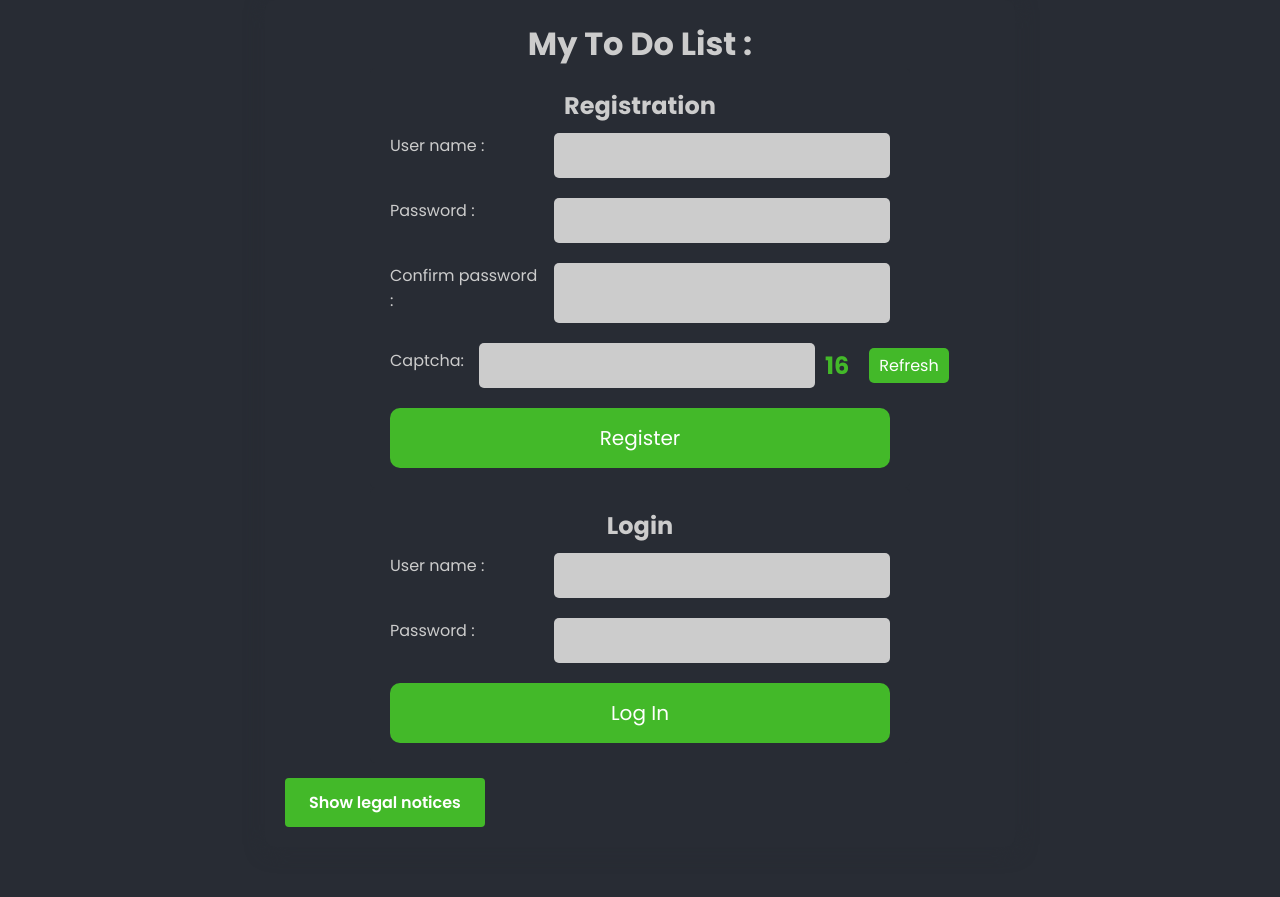
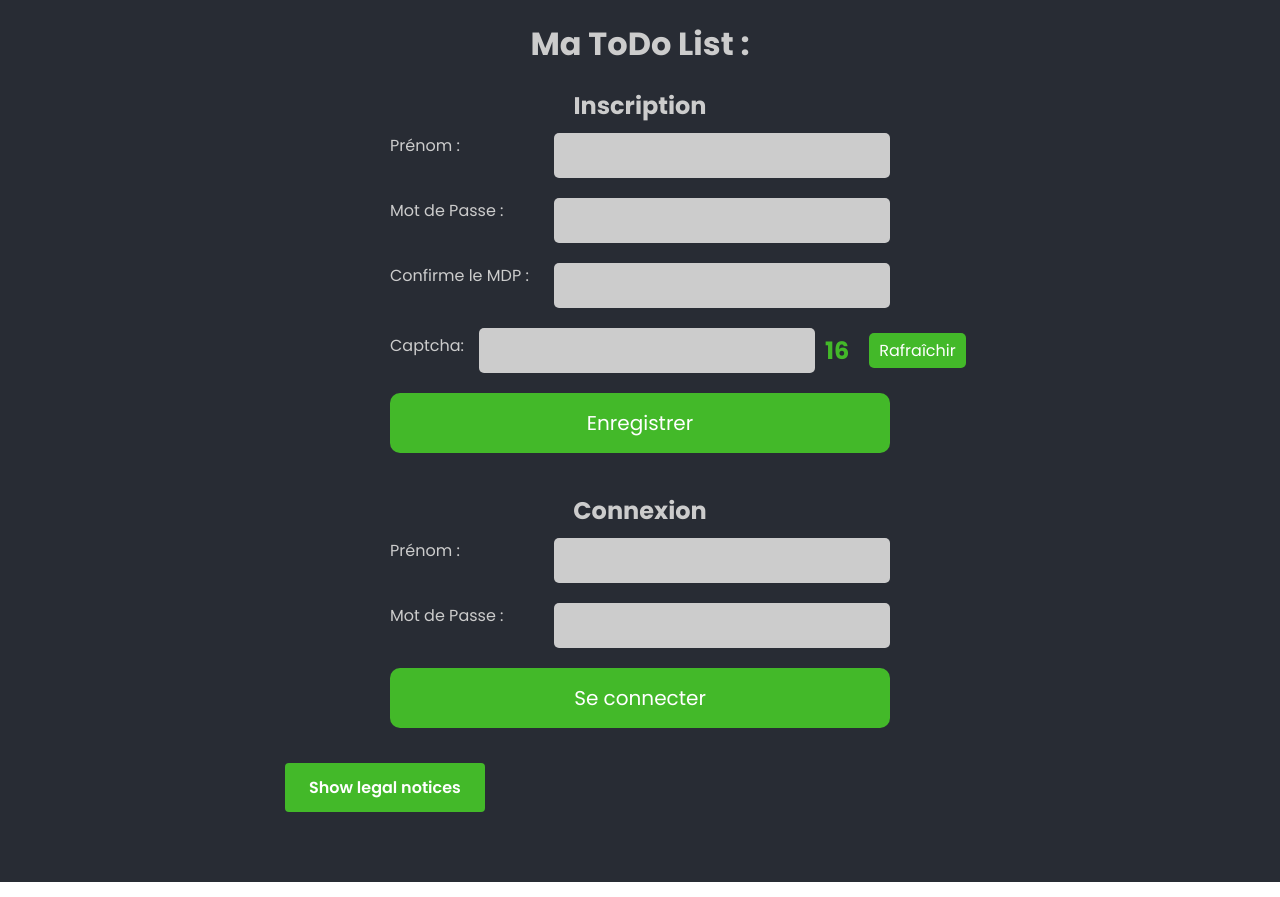
Before and after one commit to Mathieu-Lalande/ToDo-List, a React (Create React App) app: page / in a window 1280 px wide. Built offline with nearby package versions, Linux system fonts and the light colour scheme.

Commit message:
list-weight-up_translate-fr_shadow_radius-none
Signed-off-by: Mathieu LALANDE <gredr4307@gmail.com>

```diff
--- a/src/App.css
+++ b/src/App.css
@@ -22,8 +22,6 @@
   min-height: 650px;
   padding: 20px;
   box-sizing: border-box;
-  border-radius: 10px;
-  box-shadow: 1px 3px 20px #282c34;
   margin-bottom: 10px;
 }
 
@@ -162,7 +160,7 @@ button:focus {
   }
 
   .list {
-    width: 300px;
+    width: 500px;
     font-size: 24px;
   }
 
--- a/src/components/Form.js
+++ b/src/components/Form.js
@@ -40,7 +40,7 @@ const Form = ({input, setInput, todos, setTodos, editTodo, setEditTodo}) => { //
         <form onSubmit={onFormSubmit}>
             <input
                 type="text"
-                placeholder="Enter a task"
+                placeholder="Entrez une tâche"
                 className="task-input"
                 value={input }
                 required
--- a/src/components/Header.js
+++ b/src/components/Header.js
@@ -3,11 +3,11 @@ import React from 'react'
 const Header = ({ isLoggedIn, handleLogout, currentUser }) => { // get the user status, the function to log out the user and the current user
     return (
       <div className="header">
-        <h1>My To Do List :</h1>
+        <h1>Ma ToDo List :</h1>
         {isLoggedIn && ( // display the user info if the user is logged in
           <div className="user-info">
-            <p className='name-header'>Welcome, {currentUser} !</p>
-            <button onClick={handleLogout} className='button-logout'>Sign out</button>
+            <p className='name-header'>Bienvenue, {currentUser} !</p>
+            <button onClick={handleLogout} className='button-logout'>Se déconnecter</button>
           </div>
         )}
       </div>
--- a/src/components/Login.js
+++ b/src/components/Login.js
@@ -12,9 +12,9 @@ const Login = ({ handleLogin }) => {
 
   return (  // display the form
     <form onSubmit={handleSubmit} className="form-card">
-      <h2>Login</h2>
+      <h2>Connexion</h2>
       <div className="form-group">
-        <label htmlFor="username">User name :</label>
+        <label htmlFor="username">Prénom :</label>
         <input
           type="text"
           id="username"
@@ -25,7 +25,7 @@ const Login = ({ handleLogin }) => {
         />
       </div>
       <div className="form-group">
-        <label htmlFor="password">Password :</label>
+        <label htmlFor="password">Mot de Passe :</label>
         <input
           type="password"
           id="password"
@@ -35,7 +35,7 @@ const Login = ({ handleLogin }) => {
           className="form-control"
         />
       </div>
-      <button type="submit" className="form-btn">Log In</button>
+      <button type="submit" className="form-btn">Se connecter</button>
     </form>
   );
 };
--- a/src/components/LoginRegisterForm.css
+++ b/src/components/LoginRegisterForm.css
@@ -10,7 +10,6 @@
   max-width: 400px;
   margin: 0 auto;
   padding: 20px;
-  border-radius: 5px;
   background-color: #282c34;
 }
 
--- a/src/components/MentionsLegales.js
+++ b/src/components/MentionsLegales.js
@@ -32,18 +32,13 @@ const MentionsLegales = () => {
         autorisation préalable, est strictement interdite et constitue une contrefaçon susceptible d'engager la
         responsabilité civile et pénale de son auteur.
         <br/><br/>
+
         <h3>Protection des données personnelles</h3>
 
-        Nous nous engageons à protéger les données personnelles de nos utilisateurs. Nous ne collectons que les
-        informations nécessaires au fonctionnement de l'application et nous ne les utilisons qu'à des fins
-        strictement internes. Conformément à la réglementation en vigueur, vous disposez d'un droit d'accès, de
-        rectification et de suppression des données vous concernant.
+        Nous sommes engagés dans la protection des données personnelles de nos utilisateurs. Nous collectons uniquement les informations nécessaires au fonctionnement de l'application et nous les utilisons uniquement à des fins strictement internes. Nous ne stockons pas les données sur nos serveurs, elles sont stockées localement sur l'appareil de l'utilisateur, ce qui signifie que nous n'avons pas accès à ces données. Conformément à la réglementation en vigueur, vous disposez d'un droit d'accès, de rectification et de suppression des données vous concernant. Si vous souhaitez exercer l'un de ces droits, veuillez nous contacter par email à mathieu.lalandee@gmail.com.
         <br/><br/>
-        <h3>Cookies</h3>
-
-        Nous utilisons des cookies pour améliorer l'expérience utilisateur sur notre site. Les cookies sont de petits
-        fichiers textes stockés sur votre ordinateur qui permettent de vous identifier lors de vos prochaines visites.
-        Vous pouvez les désactiver à tout moment dans les paramètres de votre navigateur.
+        <h3>Stockage local de données</h3>
+Nous utilisons un stockage local de données pour stocker les informations nécessaires au fonctionnement de l'application sur l'appareil de l'utilisateur. Cette méthode ne nécessite pas l'utilisation de cookies tiers. Vous pouvez supprimer ces données à tout moment en utilisant les paramètres de l'application ou en supprimant l'application de votre appareil. Si vous avez des questions concernant le stockage local de données, veuillez nous contacter par email à mathieu.lalandee@gmail.com.
         <br/><br/>
         <h3>Modification des mentions légales</h3>
 
--- a/src/components/Register.js
+++ b/src/components/Register.js
@@ -33,9 +33,9 @@ const Register = ({ handleRegister }) => {
 
   return (
     <form onSubmit={handleSubmit} className="form-card">
-      <h2>Registration</h2>
+      <h2>Inscription</h2>
       <div className="form-group">
-        <label htmlFor="username">User name :</label>
+        <label htmlFor="username">Prénom :</label>
         <input
           type="text"
           id="username"
@@ -46,7 +46,7 @@ const Register = ({ handleRegister }) => {
         />
       </div>
       <div className="form-group">
-        <label htmlFor="password">Password :</label>
+        <label htmlFor="password">Mot de Passe :</label>
         <input
           type="password"
           id="password"
@@ -57,7 +57,7 @@ const Register = ({ handleRegister }) => {
         />
       </div>
       <div className="form-group">
-        <label htmlFor="confirmPassword">Confirm password :</label>
+        <label htmlFor="confirmPassword">Confirme le MDP :</label>
         <input
           type="password"
           id="confirmPassword"
@@ -79,10 +79,10 @@ const Register = ({ handleRegister }) => {
         />
         <span className="captcha-code">{captcha}</span>
         <button type="button" className="captcha-refresh-btn" onClick={generateCaptcha}>
-          Refresh
+          Rafraîchir
         </button>
       </div>
-      <button type="submit" className="form-btn">Register</button>
+      <button type="submit" className="form-btn">Enregistrer</button>
     </form>
   );
 };
--- a/src/components/TodosList.js
+++ b/src/components/TodosList.js
@@ -21,7 +21,7 @@ const TodosList = ({todos, setTodos, setEditTodo}) => { // get the todos, the fu
     };
 
     if (!Array.isArray(todos)) { // check if the todos list is an array
-        return <div>No task at the moment</div>
+        return <div>pas de tâche pour le moment</div>
     }
 
     return ( // return the todos list
```
